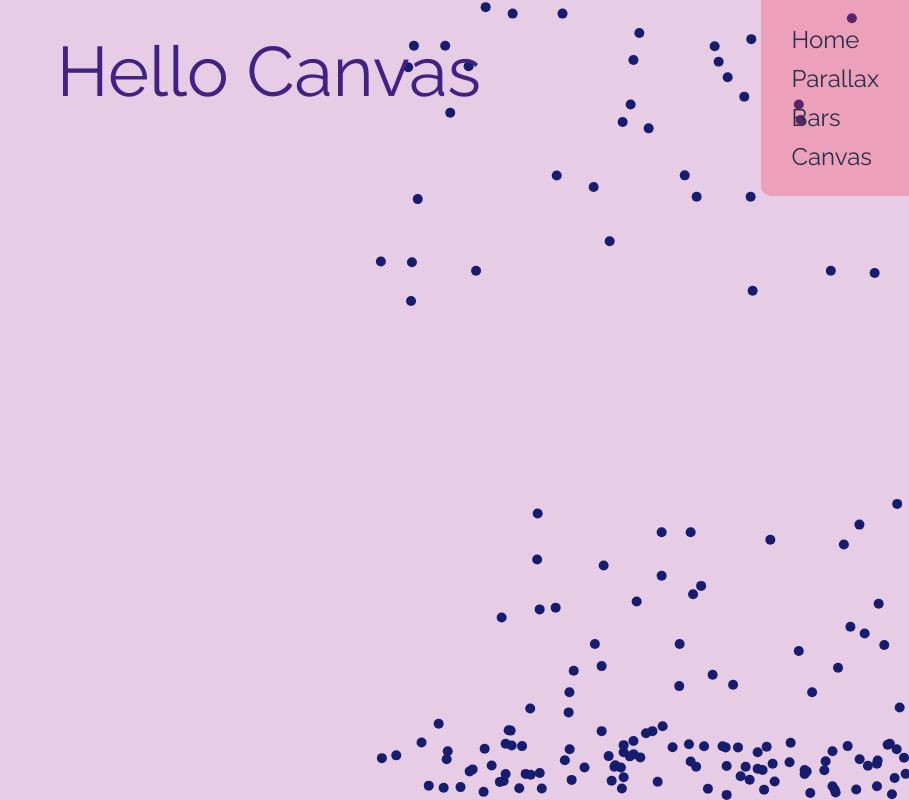
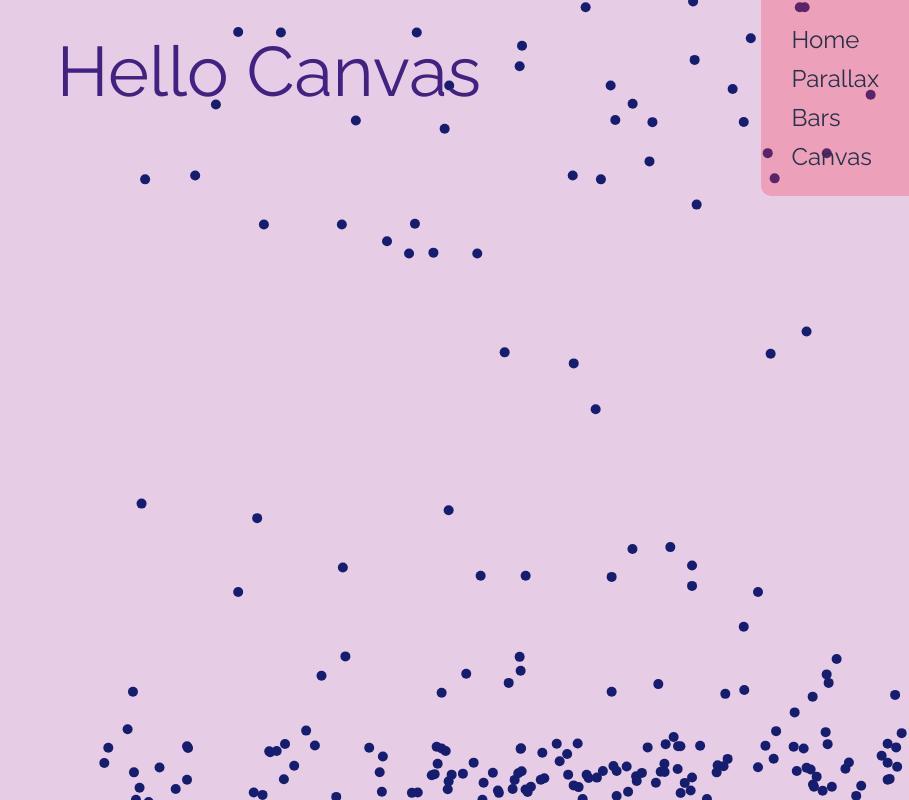
Before and after one commit to Velocima/front-end-react-effects, a Next.js app: page /canvas in a window 1280 px wide. Shown: the whole page, without its empty margins (371-1280 px from the left). Built offline with nearby package versions, Linux system fonts and the light colour scheme.

Commit message:
code cleaned

```diff
--- a/pages/canvas.jsx
+++ b/pages/canvas.jsx
@@ -6,13 +6,12 @@ import useWindowSize from '../hooks/useWindowSize';
 
 export default function Page() {
 	const [width, height] = useWindowSize();
-	const [isPlaying, setIsPlaying] = useState(true);
 	const canvasRef = useRef(null);
 
 	class Ball {
 		constructor(ctx, width, height) {
-			this.x = Math.floor(Math.random() * 1000);
-			this.y = Math.floor(Math.random() * 1000);
+			this.x = Math.floor(Math.random() * width);
+			this.y = Math.floor(Math.random() * height);
 			this.ctx = ctx;
 		}
 		vx = 5;
@@ -30,11 +29,8 @@ export default function Page() {
 
 	const createBalls = (volume, ctx) => {
 		let newBalls = [];
-		console.log(volume);
-		console.log(ctx);
 		for (let i = 0; i < volume; i++) {
 			newBalls[i] = new Ball(ctx, width, height);
-			console.log(newBalls[i].x);
 		}
 		return newBalls;
 	};
@@ -44,8 +40,6 @@ export default function Page() {
 		const ctx = canvas.getContext('2d');
 		const balls = createBalls(200, ctx);
 		let raf;
-		console.log('useEffect');
-		console.log(balls);
 
 		function draw() {
 			ctx.clearRect(0, 0, canvas.width, canvas.height);
@@ -93,9 +87,10 @@ export default function Page() {
 				}
 			}
 		};
+
 		window.addEventListener('click', onClick);
 		return () => window.removeEventListener('click', onClick);
-	}, [isPlaying]);
+	}, [width, height]);
 	return (
 		<>
 			<Head>
```
